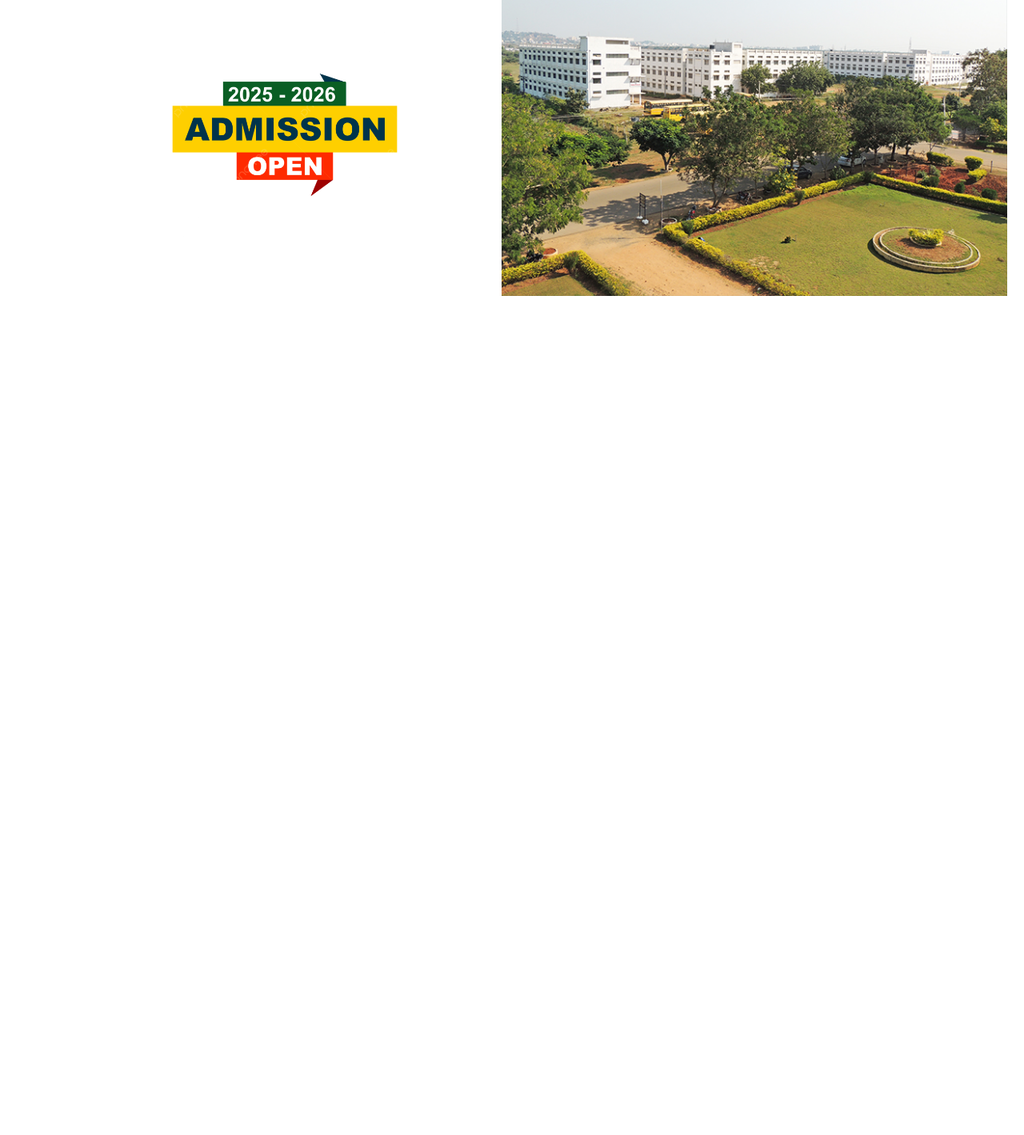
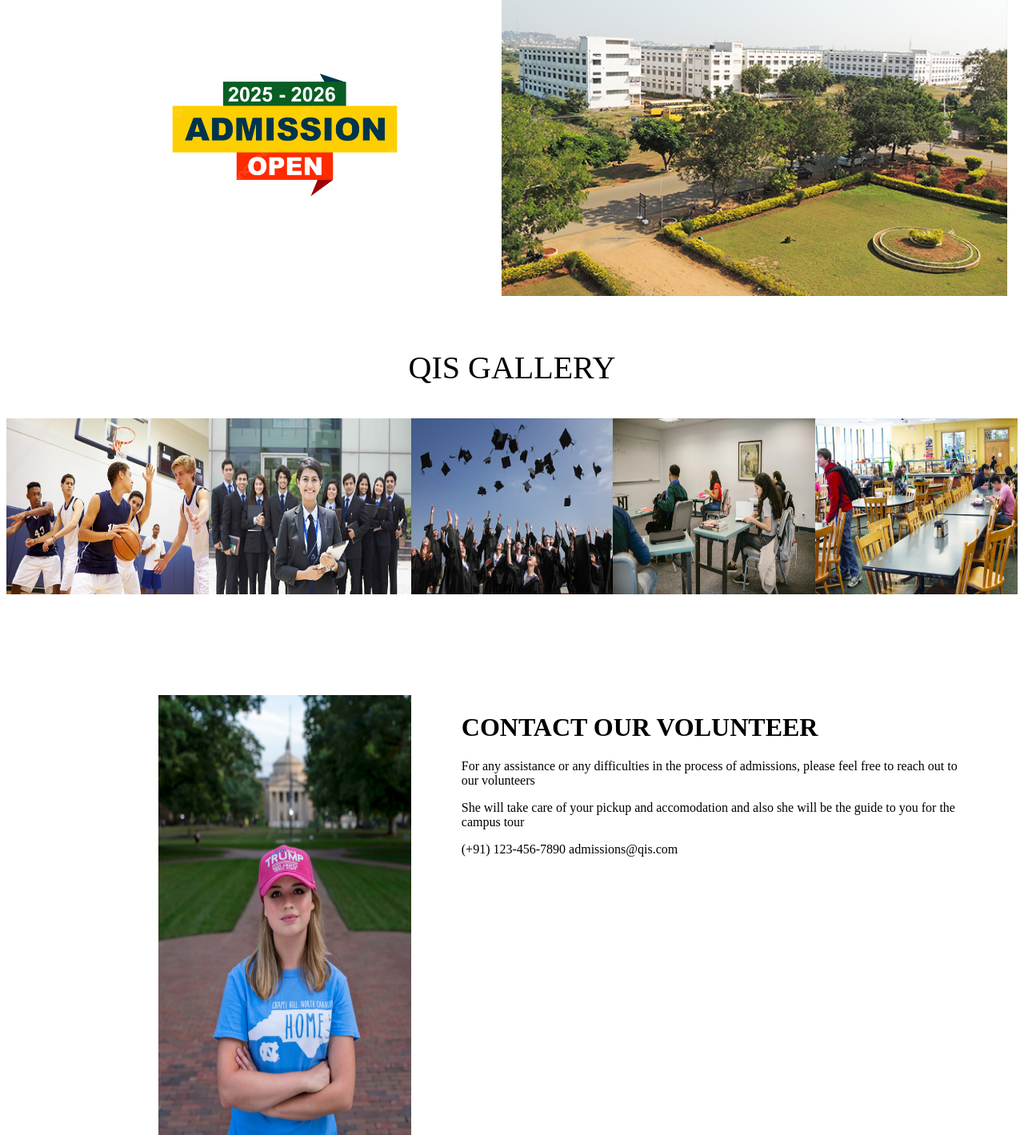
Before and after one commit to 23495A0543/CRT-3-1-Final-project, a Flask app: page / in a window 1280 px wide. Shown: the part 252-1671 px from the top of the page at 80% size. Before the commit the page ends 622 px from the top, so only its background shows below. Run offline with Flask 3, Linux system fonts and the light colour scheme.

Commit message:
project day1.1

```diff
--- a/static/css/style.css
+++ b/static/css/style.css
@@ -35,3 +35,49 @@
     float: left;
     width: 100%;
   }
+
+
+.gallery-div{
+    float: left;
+    width: 100%;
+    text-align: center;
+    font-size: 40px;
+    margin: 2% 0% 10% 0%;
+
+}
+.gallery-div img{
+    float: left;
+    width: 20%;
+    height: 220px;
+}
+
+
+.volunteer-div{
+    float: left;
+    width: 100%;
+
+}
+.volunteer-left{
+    float: left;
+    width: 25%;
+    margin: 0% 5% 0% 15%;
+
+}
+
+.volunteer-left img{
+    float: left;
+    width: 100%;
+    height: 550px;
+}
+
+.volunteer-right{
+    float: left;
+    width: 50%;
+
+
+}
+
+.volunteer-right h1{
+    text-transform: uppercase;
+
+}
--- a/templates/index.html
+++ b/templates/index.html
@@ -25,5 +25,34 @@
         <img src="../static/images/college.png" alt="noimg">
       </div>
    </div>
+
+   <div class="gallery-div">
+      <p>QIS GALLERY</p>
+      <img src="../static/images/play.jpg" alt="noimage">
+      <img src="../static/images/students.jpg">
+      <img src="../static/images/graduation.jpg">
+      <img src="../static/images/class.jpg">
+      <img src="../static/images/dining.jpg">
+   </div>
+
+
+   <div class="volunteer-div">
+      <div class="volunteer-left">
+        <img src="../static/images/hr.jpg">
+      </div>
+
+
+      <div class="volunteer-right">
+         <h1>contact our volunteer</h1>
+         <p>For any assistance or any difficulties in
+            the process of admissions,
+             please feel free to reach out to our volunteers</p>
+         <p>She will take care of your pickup
+            and accomodation and also
+             she will be the guide to you for the campus tour</p>
+         <p>(+91) 123-456-7890
+            admissions@qis.com</p>
+      </div>
+   </div>
 </body>
 </html>
```
